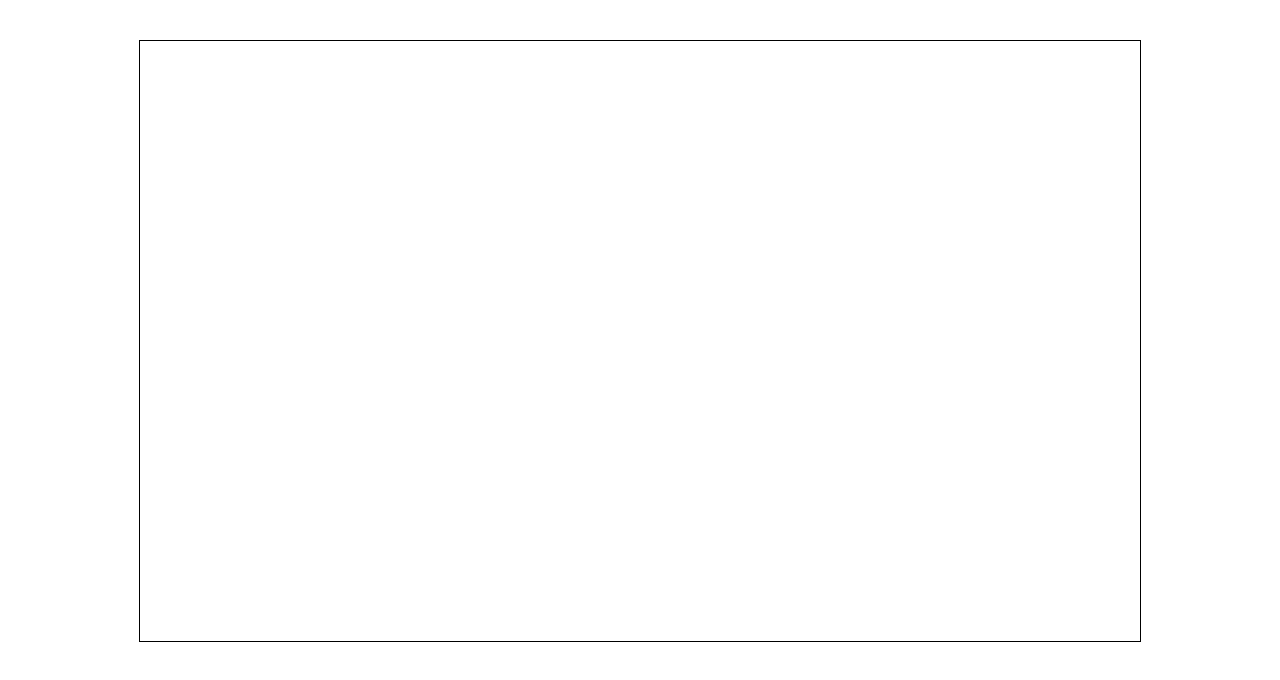
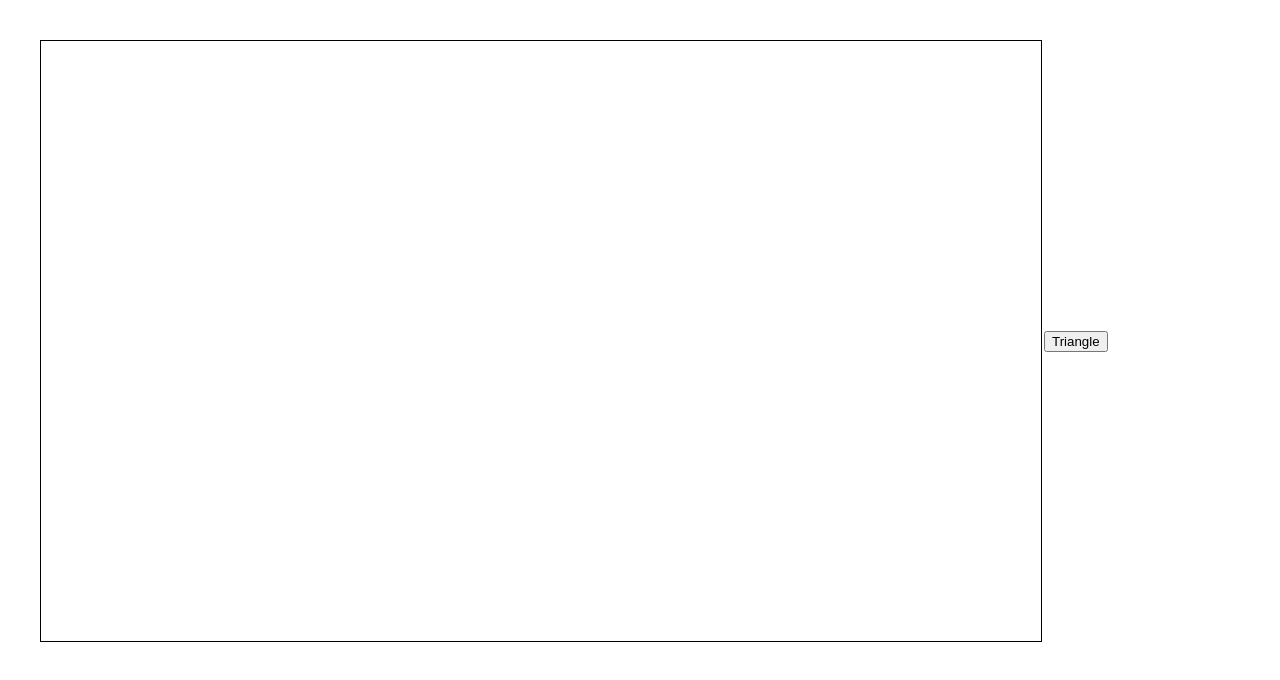
Before and after one commit to josefinunefaldt/Canvas, a React (Vite) app in the folder Live-drawing/: page / in a window 1280 px wide. Shown: the top 680 px of the page. Built offline with nearby package versions, Linux system fonts and the light colour scheme.

Commit message:
Feat: draw triangle

```diff
--- a/Live-drawing/src/Components/Canvas.tsx
+++ b/Live-drawing/src/Components/Canvas.tsx
@@ -1,4 +1,5 @@
 import { useState, useRef } from 'react';
+import Triangle from './Triangle';
 
 type Position = {
   x: number;
@@ -21,23 +22,25 @@ const Canvas = () => {
     const canvas = canvasRef.current;
     if (!canvas) return;
 
-    const canvasElement = canvas.getContext('2d');
-    if (!canvasElement) return;
+    const context = canvas.getContext('2d');
+    if (!context) return;
 
-    canvasElement.strokeStyle = 'green';
-    canvasElement.beginPath();
-    canvasElement.moveTo(lastPosition.x, lastPosition.y);
-    canvasElement.lineTo(e.nativeEvent.offsetX, e.nativeEvent.offsetY);
-    canvasElement.stroke();
+    context.strokeStyle = 'green';
+    context.beginPath();
+    context.moveTo(lastPosition.x, lastPosition.y);
+    context.lineTo(e.nativeEvent.offsetX, e.nativeEvent.offsetY);
+    context.stroke();
 
     setLastPosition({ x: e.nativeEvent.offsetX, y: e.nativeEvent.offsetY });
+  };
 
+  const stopDrawing = () => {
+    setDrawing(false);
   };
-  const stopDrawing =()=>{
-    setDrawing(false);
-  }
 
   return (
+    <div  style={{ display: 'flex' }}>
+
       <canvas
         ref={canvasRef}
         width={1000}
@@ -45,9 +48,13 @@ const Canvas = () => {
         style={{ border: '1px solid black' }}
         onMouseDown={startDrawing}
         onMouseMove={drawingSession}
+        onMouseUp={stopDrawing}
         onMouseLeave={stopDrawing}
-      onMouseUp={stopDrawing}
       />
+        <div  style={{ marginLeft: '2px', alignContent:'center' }}>
+        <Triangle canvasRef={canvasRef} />
+      </div>
+    </div>
   );
 };
 
--- /dev/null
+++ b/Live-drawing/src/Components/Triangle.tsx
@@ -0,0 +1,27 @@
+import React from 'react';
+
+type TriangleProps = {
+    canvasRef: React.RefObject<HTMLCanvasElement>;
+  };
+
+  const Triangle = ({ canvasRef }: TriangleProps) => {
+  const drawTriangle = () => {
+    const canvas = canvasRef.current;
+    if (!canvas) return;
+
+    const context = canvas.getContext('2d');
+    if (!context) return;
+
+    context.strokeStyle = 'blue';
+    context.beginPath();
+    context.moveTo(250, 100);
+    context.lineTo(400, 400);
+    context.lineTo(100, 400);
+    context.closePath();
+    context.stroke();
+  };
+
+  return <button onClick={drawTriangle}>Triangle</button>;
+};
+
+export default Triangle;
```
Lines whose indentation alone changed are shown as unchanged.
